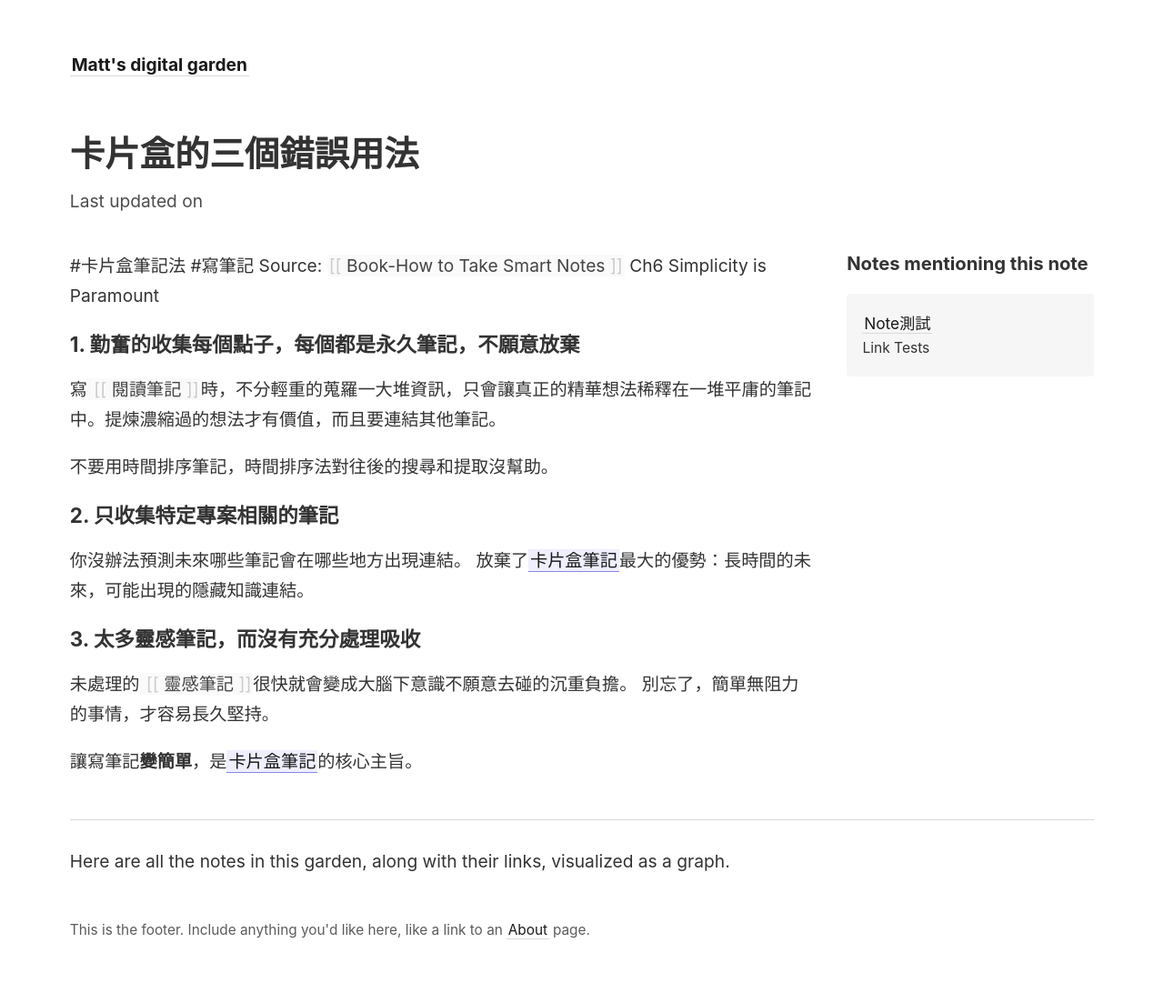
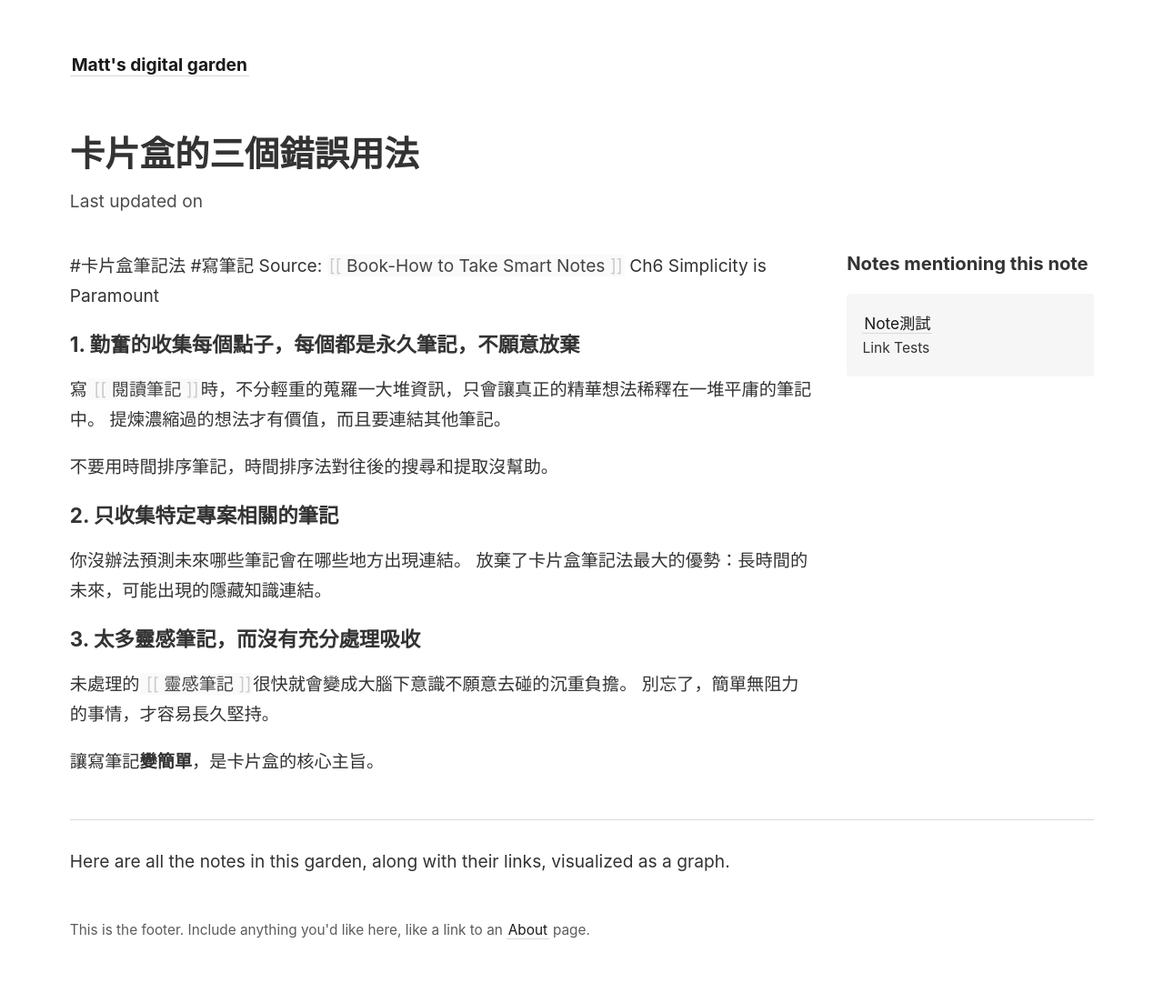
Before and after one commit to chchwy/garden, a Jekyll site: the page built from _notes/卡片盒的三個錯誤用法.md, in a window 1280 px wide. Shown: the whole page at 91% size. Built offline with Jekyll 4.4.1, drawn with Linux system fonts in a browser that asks for light colours.

```diff
--- a/_notes/卡片盒的三個錯誤用法.md
+++ b/_notes/卡片盒的三個錯誤用法.md
@@ -6,18 +6,19 @@ Source: [[Book-How to Take Smart Notes]]  Ch6 Simplicity is Paramount
 
 ### 1. 勤奮的收集每個點子，每個都是永久筆記，不願意放棄
 
-寫[[閱讀筆記]]時，不分輕重的蒐羅一大堆資訊，只會讓真正的精華想法稀釋在一堆平庸的筆記中。提煉濃縮過的想法才有價值，而且要連結其他筆記。
+寫[[閱讀筆記]]時，不分輕重的蒐羅一大堆資訊，只會讓真正的精華想法稀釋在一堆平庸的筆記中。
+提煉濃縮過的想法才有價值，而且要連結其他筆記。
 
 不要用時間排序筆記，時間排序法對往後的搜尋和提取沒幫助。
 
 ### 2. 只收集特定專案相關的筆記
 
 你沒辦法預測未來哪些筆記會在哪些地方出現連結。
-放棄了[[卡片盒筆記]]最大的優勢：長時間的未來，可能出現的隱藏知識連結。
+放棄了卡片盒筆記法最大的優勢：長時間的未來，可能出現的隱藏知識連結。
 
 ### 3. 太多靈感筆記，而沒有充分處理吸收
 
 未處理的[[靈感筆記]]很快就會變成大腦下意識不願意去碰的沉重負擔。
 別忘了，簡單無阻力的事情，才容易長久堅持。
 
-讓寫筆記**變簡單**，是[[卡片盒筆記]]的核心主旨。
+讓寫筆記**變簡單**，是卡片盒的核心主旨。
```
Also changed, not shown: _notes/Getting Things Done.md (+2 -1 lines), _notes/Note測試.md (+1 -0 lines).
